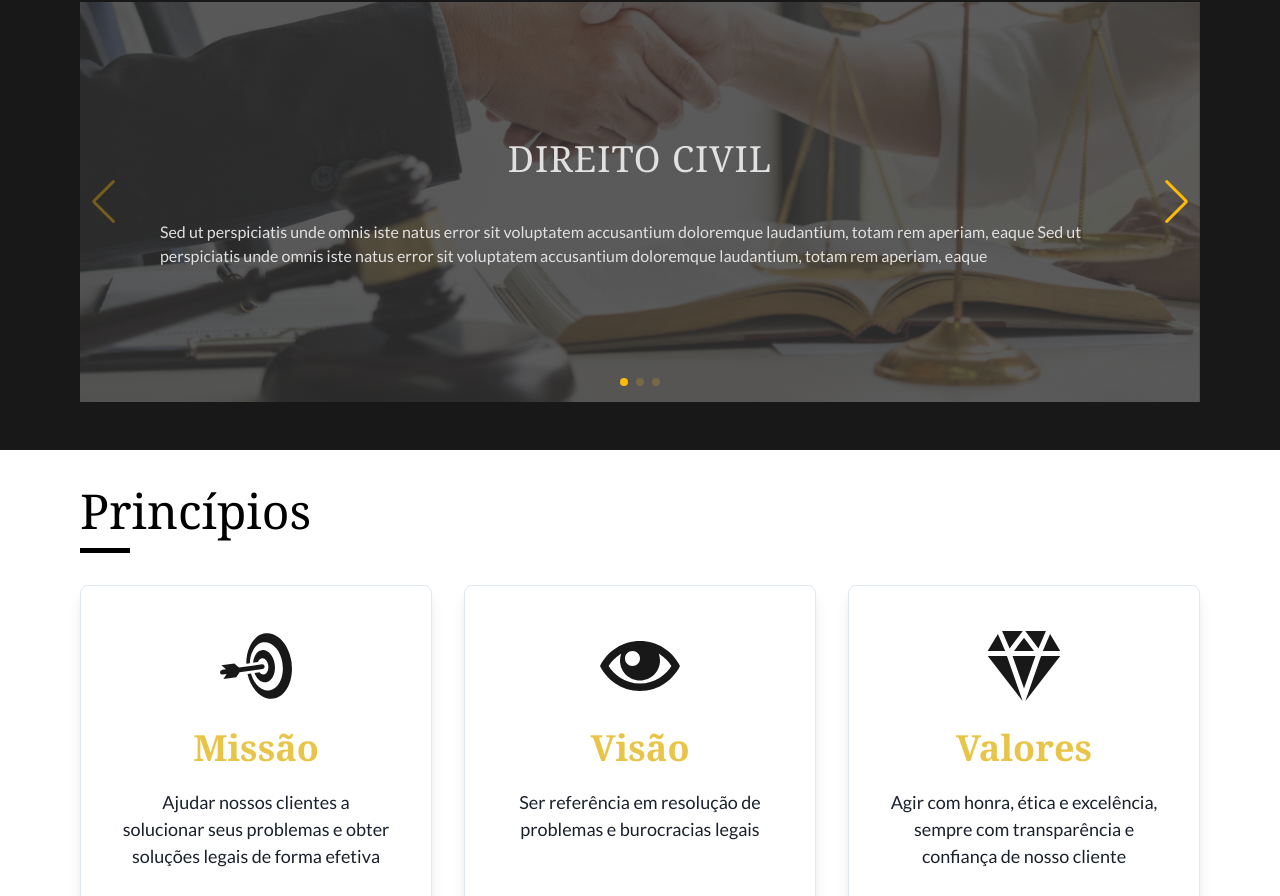
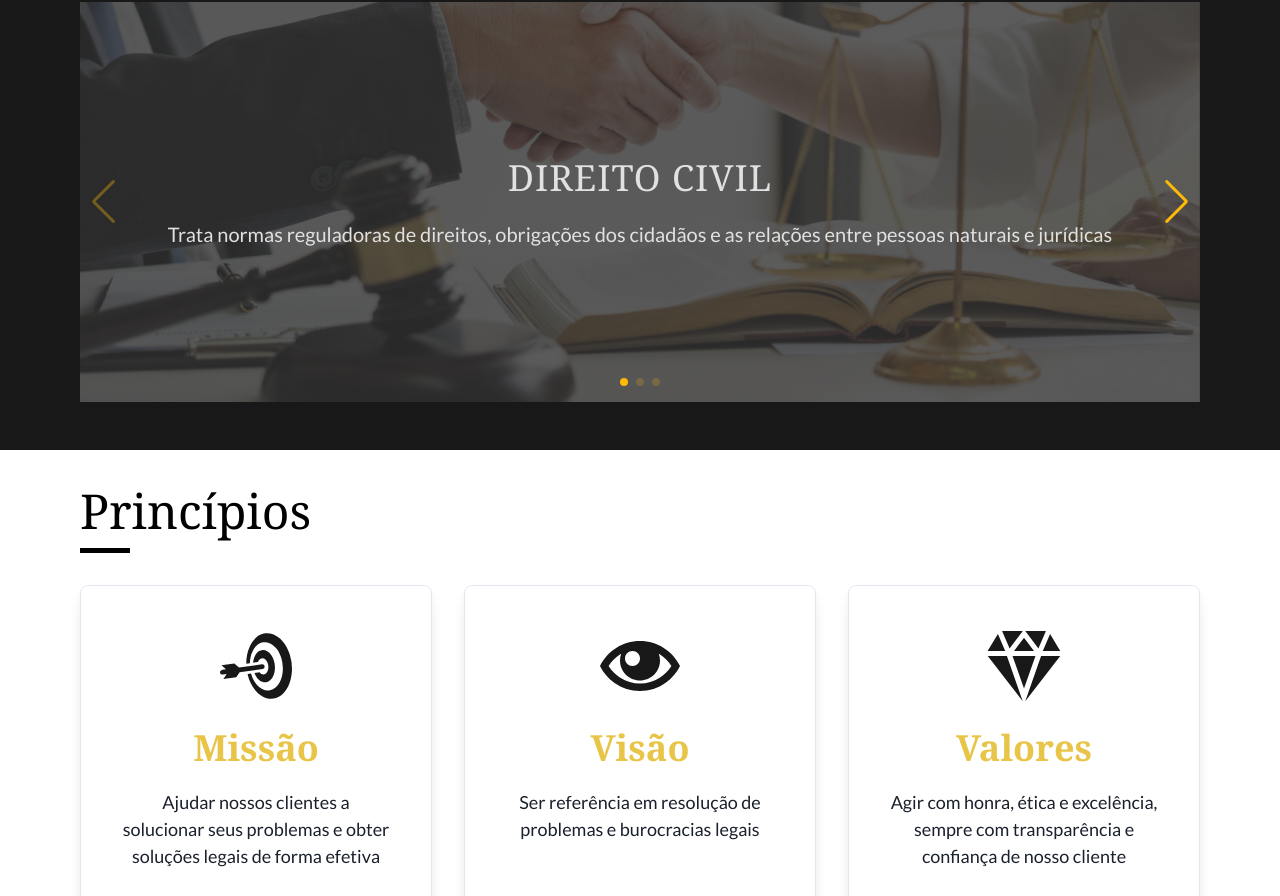
Before and after one commit to Guilhermecheng/lari-v2, a Next.js app: page / in a window 1280 px wide. Shown: the part 1095-1991 px from the top of the page. Built offline with nearby package versions, Linux system fonts and the light colour scheme; grey boxes are pictures that could not be loaded.

Commit message:
banner messages

```diff
--- a/src/components/Header/MenuOptions.tsx
+++ b/src/components/Header/MenuOptions.tsx
@@ -10,7 +10,7 @@ import Link from 'next/link';
 const CustomFlexBox = styled(ChevronDownIcon)`
     transform: rotate(0deg);
     transition: all 0.3s ease-out;
-    transform: ${(props) => (props.isOpen ? `rotate(180deg)` : '')};
+    transform: ${(props) => (props.isopen ? `rotate(180deg)` : '')};
 `
 
 const pages = [
--- a/src/components/Slides.tsx
+++ b/src/components/Slides.tsx
@@ -14,13 +14,13 @@ const actingAreas = [
     {
         areaId:  'direito_civil',
         areaTitle: 'Direito Civil',
-        areaDescription: 'Sed ut perspiciatis unde omnis iste natus error sit voluptatem accusantium doloremque laudantium, totam rem aperiam, eaque Sed ut perspiciatis unde omnis iste natus error sit voluptatem accusantium doloremque laudantium, totam rem aperiam, eaque',
+        areaDescription: 'Trata normas reguladoras de direitos, obrigações dos cidadãos e as relações entre pessoas naturais e jurídicas',
         areaBackground: '/images/direito_civil.png',
     },
     {
         areaId: 'direito_trabalhista',
         areaTitle: 'Direito Trabalhista',
-        areaDescription: 'Sed ut perspiciatis unde omnis iste natus error sit voluptatem accusantium doloremque laudantium, totam rem aperiam, eaque',
+        areaDescription: 'Área do direito que regula a relação entre empregado e empregador. Ramo essencial para preservar a justiça na sociedade.',
         areaBackground: '/images/direito_trabalhista.jpg',
     },
     {
@@ -62,19 +62,20 @@ export function Slides() {
                                 justifyContent="center"
                                 px={20}
                                 color="#e1e1e1"
+                                _hover={{ opacity: 0.8 }}
                             >
                                 <Heading
                                     fontFamily="Georgia, 'Times New Roman', Times, serif"
                                     fontSize={{ base: 'xl', md: '4xl' }}
                                     fontWeight="medium"
                                     letterSpacing="1px"
-                                    mb={{ base: 0, lg: 10 }}
+                                    mb={{ base: 0, lg: 5 }}
                                     textAlign="center"
                                 >
                                     { actArea.areaTitle.toUpperCase() }
                                 </Heading>
 
-                                { breakPoint && <Text>{ actArea.areaDescription }</Text> }
+                                { breakPoint && <Text fontSize='xl'>{ actArea.areaDescription }</Text> }
                             </Flex>
                         </Link>
                     </SwiperSlide>
```
